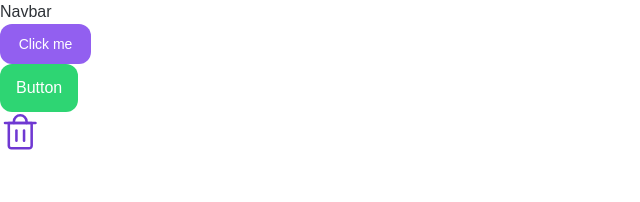
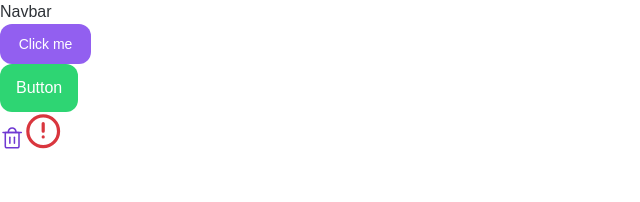
Before and after one commit to NenadBanjeglav/time-trove, a React (Vite) app: page / in a window 1280 px wide. Shown: the top 202 px of the page, without its empty margins (0-640 px from the left). Built offline with nearby package versions, Linux system fonts and the light colour scheme.

Commit message:
redone theme in rem added iconsizes type for small and large icon use as per figma

```diff
--- a/src/components/atoms/Spinner.tsx
+++ b/src/components/atoms/Spinner.tsx
@@ -1,4 +1,5 @@
 import styled, { keyframes } from 'styled-components'
+
 import { EclipseIcon } from '../../assets/icons/EclipseIcon'
 
 const rotate = keyframes`
--- a/src/components/atoms/icon/Icon.tsx
+++ b/src/components/atoms/icon/Icon.tsx
@@ -1,25 +1,32 @@
-import type { Color, Pallete } from '../../../styles/theme.types'
+import type { FC, SVGProps, HTMLAttributes } from 'react'
+import { useTheme } from 'styled-components'
+
+import type { Color, IconSize, Pallete } from '../../../styles/theme.types'
 
 import { createStyledIcon } from './icon.styles'
 
 type IconProps<T extends Pallete = Pallete> = {
-  iconSize?: number | string
+  iconSize?: IconSize
+
   pallete: T
   color: Color<T>
-  icon: React.FC<React.SVGProps<SVGSVGElement>>
-} & React.HTMLAttributes<HTMLSpanElement>
+  icon: FC<SVGProps<SVGSVGElement>>
+} & HTMLAttributes<HTMLSpanElement>
 
 export const Icon = <T extends Pallete>({
   icon: IconComponent,
-  iconSize = 24,
+  iconSize = 'small',
   pallete,
   color,
   ...rest
 }: IconProps<T>) => {
+  const theme = useTheme()
+  const resolvedSize = theme.iconSize[iconSize]
+
   const StyledIcon = createStyledIcon<T>()
 
   return (
-    <StyledIcon $size={iconSize} $pallete={pallete} $color={color} {...rest}>
+    <StyledIcon $size={resolvedSize} $pallete={pallete} $color={color} {...rest}>
       <IconComponent width="100%" height="100%" />
     </StyledIcon>
   )
--- a/src/components/atoms/icon/icon.styles.ts
+++ b/src/components/atoms/icon/icon.styles.ts
@@ -1,9 +1,9 @@
-import styled, { css } from 'styled-components'
+import styled from 'styled-components'
 
-import type { Color, Pallete } from '../../../styles/theme.types'
+import type { Color, Pallete, RemString } from '../../../styles/theme.types'
 
 type StyledIconProps<T extends Pallete = Pallete> = {
-  $size: number | string
+  $size: RemString
   $pallete: T
   $color: Color<T>
 }
@@ -16,10 +16,8 @@ export function createStyledIcon<T extends Pallete>() {
     align-items: center;
     justify-content: center;
 
-    ${({ $size }) => css`
-      width: ${typeof $size === 'number' ? `${$size}px` : $size};
-      height: ${typeof $size === 'number' ? `${$size}px` : $size};
-    `}
+    width: ${({ $size }) => $size};
+    height: ${({ $size }) => $size};
 
     ${({ theme, $pallete, $color }) => `color: ${theme.colors[$pallete][$color]};`}
   `
--- a/src/pages/Dashboard.tsx
+++ b/src/pages/Dashboard.tsx
@@ -1,3 +1,4 @@
+import { AlertIcon } from '../assets/icons/AlertIcon'
 import { DeleteIcon } from '../assets/icons/DeleteIcon'
 import { Button } from '../components/atoms/button/Button'
 import { Icon } from '../components/atoms/icon/Icon'
@@ -8,7 +9,9 @@ export const Dashboard = () => {
       <Button variant="primary" size="medium" label="Click me" />
       <Button variant="success" size="large" label="Button" />
 
-      <Icon pallete="primary" color="hue200" icon={DeleteIcon} iconSize={40} />
+      <Icon pallete="primary" color="hue200" icon={DeleteIcon} iconSize="small" />
+
+      <Icon pallete="danger" color="hue200" icon={AlertIcon} iconSize="large" />
     </div>
   )
 }
--- a/src/styles/theme.ts
+++ b/src/styles/theme.ts
@@ -3,20 +3,20 @@ import type { ThemeType } from './theme.types'
 export const theme: ThemeType = {
   typography: {
     fontSize: {
-      xSmall: '12px',
-      small: '14px',
-      base: '16px',
-      large: '20px',
-      h2: '24px',
-      h1: '32px',
+      xSmall: '0.75rem', // 12px
+      small: '0.875rem', // 14px
+      base: '1rem', // 16px
+      large: '1.25rem', // 20px
+      h2: '1.5rem', // 24px
+      h1: '2rem', // 32px
     },
     lineHeight: {
-      xSmall: '16px',
-      small: '20px',
-      base: '24px',
-      large: '28px',
-      h2: '32px',
-      h1: '40px',
+      xSmall: '1rem', // 16px
+      small: '1.25rem', // 20px
+      base: '1.5rem', // 24px
+      large: '1.75rem', // 28px
+      h2: '2rem', // 32px
+      h1: '2.5rem', // 40px
     },
     fontWeight: {
       regular: 400,
@@ -61,36 +61,48 @@ export const theme: ThemeType = {
       hue200: '#D9363E',
     },
   },
+  spacing: {
+    none: '0rem',
+    xSmall: '0.25rem', // 4px
+    small: '0.5rem', // 8px
+    medium: '1rem', // 16px
+    large: '1.5rem', // 24px
+    xLarge: '2rem', // 32px
+  },
+  iconSize: {
+    small: '1.5rem', // 24px
+    large: '2.4rem', // 38.4px
+  },
 
   button: {
     sizes: {
       small: {
-        fontSize: '12px',
-        padding: '8px 8px',
-        height: '32px',
-        radius: '8px',
-        minWidth: '72px',
+        fontSize: '0.75rem', // 12px
+        padding: '0.5rem 0.5rem', // 8px 8px
+        height: '2rem', // 32px
+        radius: '0.5rem', // 8px
+        minWidth: '4.5rem', // 72px
       },
       medium: {
-        fontSize: '14px',
-        padding: '8px 14px',
-        height: '40px',
-        radius: '12px',
-        minWidth: '91px',
+        fontSize: '0.875rem', // 14px
+        padding: '0.5rem 0.875rem', // 8px 14px
+        height: '2.5rem', // 40px
+        radius: '0.75rem', // 12px
+        minWidth: '5.6875rem', // 91px
       },
       large: {
-        fontSize: '16px',
-        padding: '8px 16px',
-        height: '48px',
-        radius: '12px',
-        minWidth: '77px',
+        fontSize: '1rem', // 16px
+        padding: '0.5rem 1rem', // 8px 16px
+        height: '3rem', // 48px
+        radius: '0.75rem', // 12px
+        minWidth: '4.8125rem', // 77px
       },
       xlarge: {
-        fontSize: '20px',
-        padding: '8px 24px',
-        height: '56px',
-        radius: '12px',
-        minWidth: '125px',
+        fontSize: '1.25rem', // 20px
+        padding: '0.5rem 1.5rem', // 8px 24px
+        height: '3.5rem', // 56px
+        radius: '0.75rem', // 12px
+        minWidth: '7.8125rem', // 125px
       },
     },
   },
```
Also changed, not shown: src/styles/theme.types.ts (+56 -32 lines), 1 other file (tests, documents, lock files or other folders).
